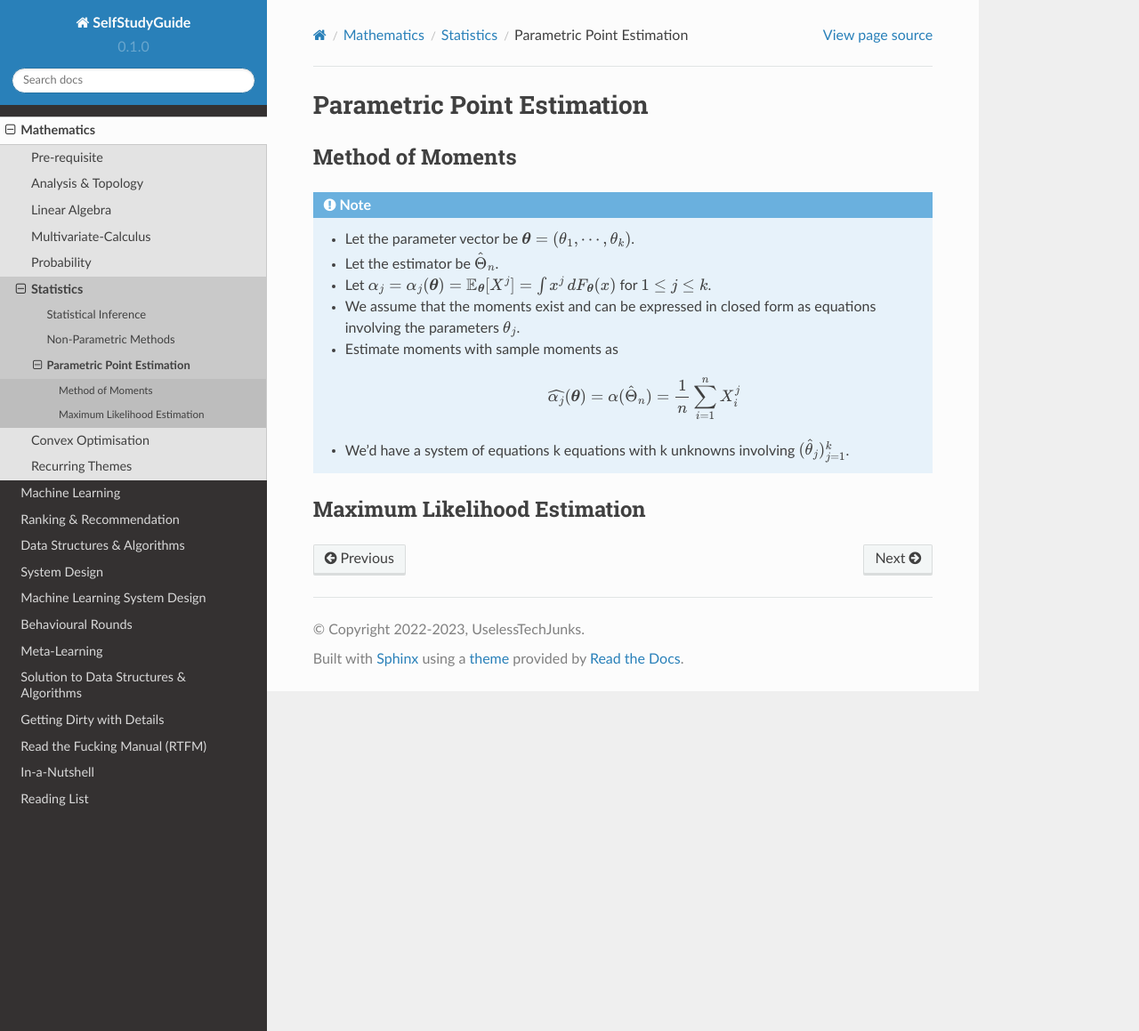
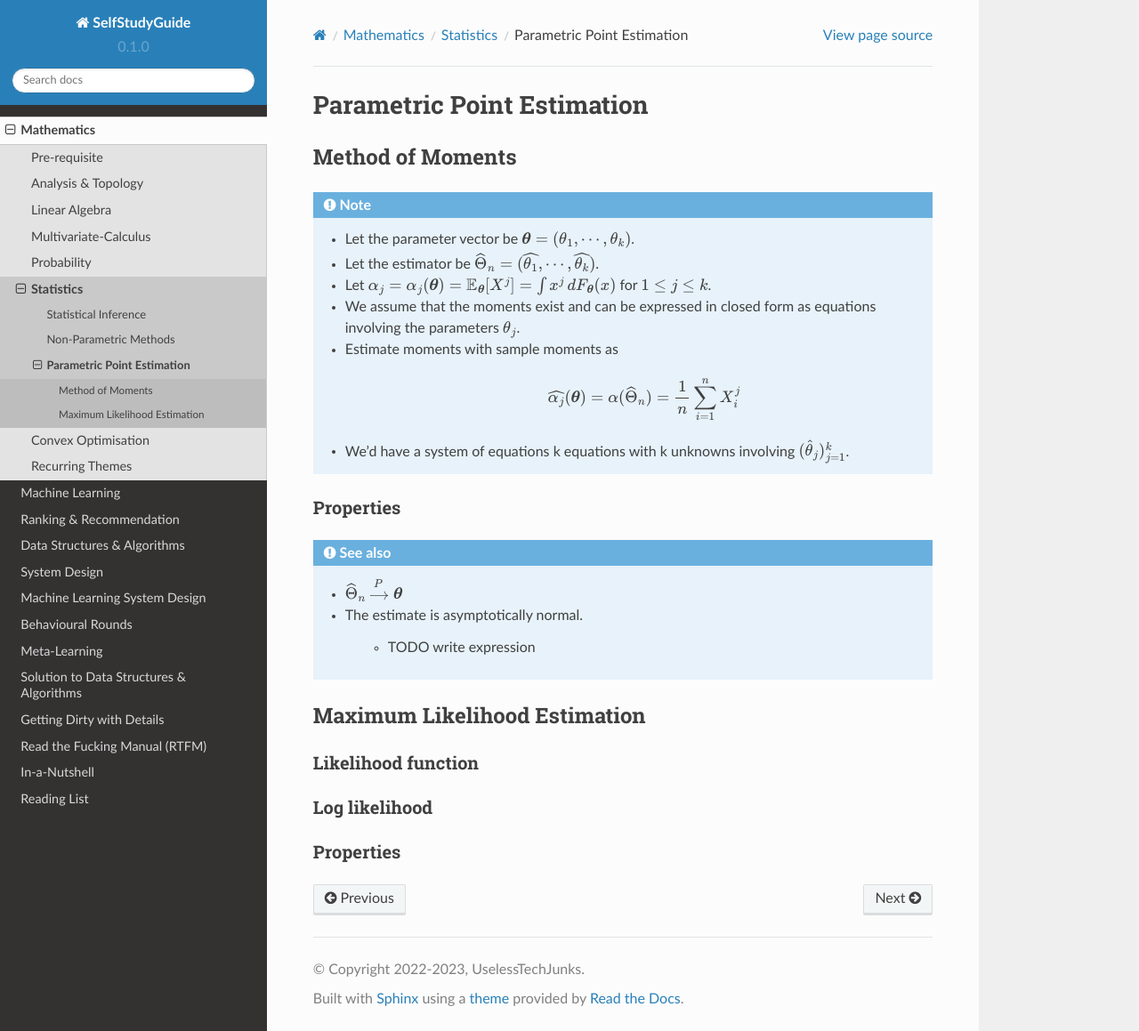
Before and after one commit to uselesstechjunks/leetcode, a Sphinx documentation site: the page built from docs/source/math/stat/pointest.rst, in a window 1280 px wide and 1159 px high. Shown: the whole window at 89% size. Built offline with Sphinx 7.4.7 and the Read the Docs theme 2.0.0, drawn with Linux system fonts in a browser that asks for light colours.

Commit message:
Update pointest.rst

```diff
--- a/docs/source/math/stat/pointest.rst
+++ b/docs/source/math/stat/pointest.rst
@@ -7,14 +7,29 @@ Method of Moments
 ********************************************************************************
 .. note::
 	* Let the parameter vector be :math:`\boldsymbol{\theta}=(\theta_1,\cdots,\theta_k)`.
-	* Let the estimator be :math:`\hat{\Theta}_n`.
+	* Let the estimator be :math:`\widehat{\Theta}_n=(\widehat{\theta_1},\cdots,\widehat{\theta_k})`.
 	* Let :math:`\alpha_j=\alpha_j({\boldsymbol{\theta}})=\mathbb{E}_{\boldsymbol{\theta}}[X^j]=\int x^j\mathop{dF_{\boldsymbol{\theta}}}(x)` for :math:`1\leq j\leq k`.
 	* We assume that the moments exist and can be expressed in closed form as equations involving the parameters :math:`\theta_j`.
 	* Estimate moments with sample moments as
 
-		.. math:: \widehat{\alpha_j}({\boldsymbol{\theta}})=\alpha(\hat{\Theta}_n)=\frac{1}{n}\sum_{i=1}^n X_i^j
-	* We'd have a system of equations k equations with k unknowns involving :math:`(\hat{\theta}_j)_{j=1}^k`.
+		.. math:: \widehat{\alpha_j}({\boldsymbol{\theta}})=\alpha(\widehat{\Theta}_n)=\frac{1}{n}\sum_{i=1}^n X_i^j
+	* We'd have a system of equations k equations with k unknowns involving :math:`(\widehat{\theta}_j)_{j=1}^k`.
+
+Properties
+================================================================================
+.. seealso::
+	* :math:`\widehat{\Theta}_n\xrightarrow[]{P}\boldsymbol{\theta}`
+	* The estimate is asymptotically normal.
+
+		* TODO write expression
 
 ********************************************************************************
 Maximum Likelihood Estimation
 ********************************************************************************
+Likelihood function
+================================================================================
+Log likelihood
+================================================================================
+
+Properties
+================================================================================
```
